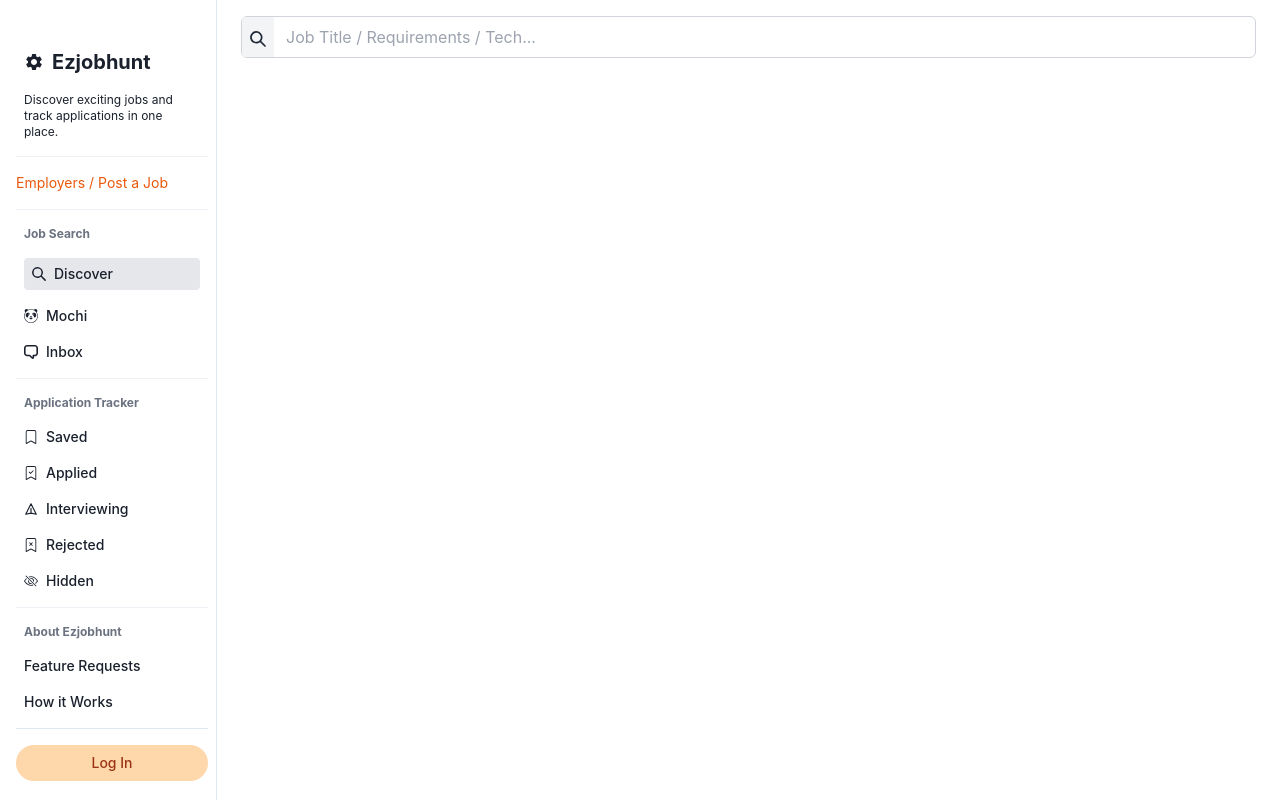
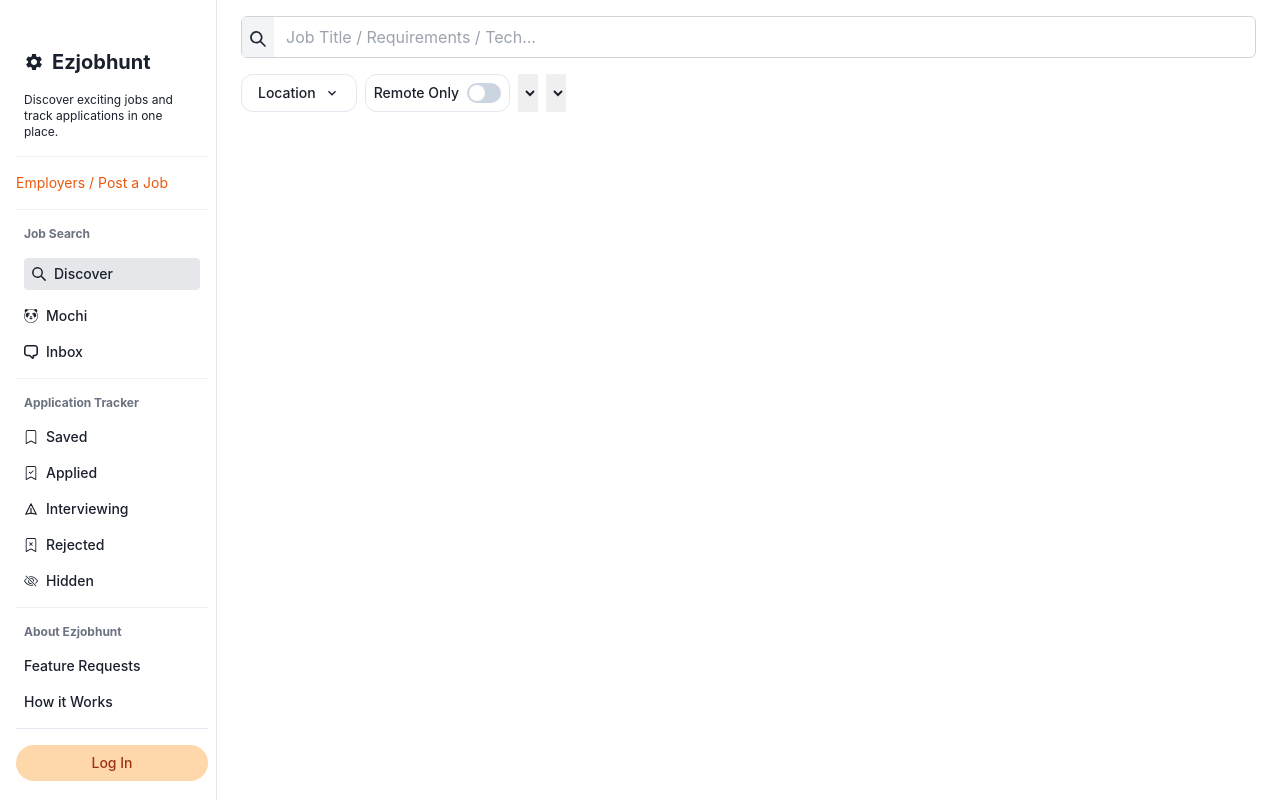
Before and after one commit to MichaelSukkiSong/Ezjobhunt-react, a React (Create React App) app: page / in a window 1280 px wide. Built offline with nearby package versions, Linux system fonts and the light colour scheme.

Commit message:
added location button, remote only button

```diff
--- a/src/components/MainPanel.js
+++ b/src/components/MainPanel.js
@@ -1,4 +1,5 @@
-import { SearchIcon } from '@chakra-ui/icons';
+import { SearchIcon, ChevronDownIcon } from '@chakra-ui/icons';
+import { Switch } from '@chakra-ui/react';
 
 const MainPanel = () => {
   return (
@@ -16,9 +17,64 @@ const MainPanel = () => {
               />
             </div>
           </div>
-          <div className="mt-4 mb-2"></div>
-          <div className="flex items-center my-2 mb-4 ml-2 space-x-4"></div>
-          <div className="infinite-scroll-component__outerdiv"></div>
+          <div className="mt-4 mb-2">
+            <div className="flex text-sm font-medium w-full space-x-2">
+              <div className="flex flex-row items-center space-x-2 border rounded-xl outline-none">
+                <button className="flex flex-auto items-center justify-between space-x-4 p-2">
+                  <div className="flex items-center space-x-2 px-2">
+                    <span>Location</span>
+                    <ChevronDownIcon boxSize={4} />
+                  </div>
+                </button>
+              </div>
+              <div className="flex flex-row items-center space-x-2 border rounded-xl outline-none p-2">
+                <span>Remote Only</span>
+                <Switch />
+              </div>
+              <select></select>
+              <select></select>
+              <button></button>
+              <div></div>
+            </div>
+          </div>
+          <div className="flex items-center my-2 mb-4 ml-2 space-x-4">
+            <div>
+              <div>
+                <button></button>
+                <button></button>
+                <button></button>
+                <button></button>
+                <button></button>
+                <button></button>
+                <button></button>
+                <button></button>
+                <button></button>
+                <button></button>
+                <button></button>
+                <button></button>
+                <button></button>
+                <button></button>
+                <button></button>
+                <button></button>
+                <button></button>
+                <button></button>
+                <button></button>
+                <button></button>
+              </div>
+            </div>
+          </div>
+          <div className="infinite-scroll-component__outerdiv">
+            <div>
+              <div>
+                <div></div>
+                <div></div>
+                <div></div>
+                <div></div>
+                <div></div>
+                <div></div>
+              </div>
+            </div>
+          </div>
         </div>
       </div>
     </div>
```
